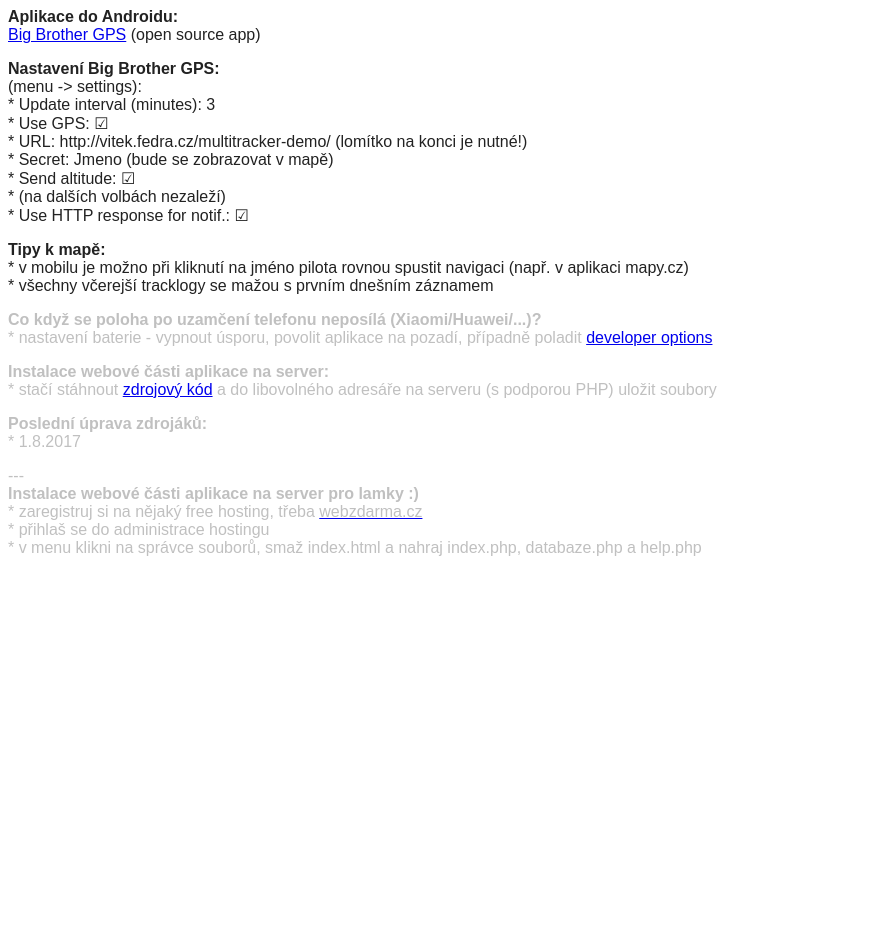
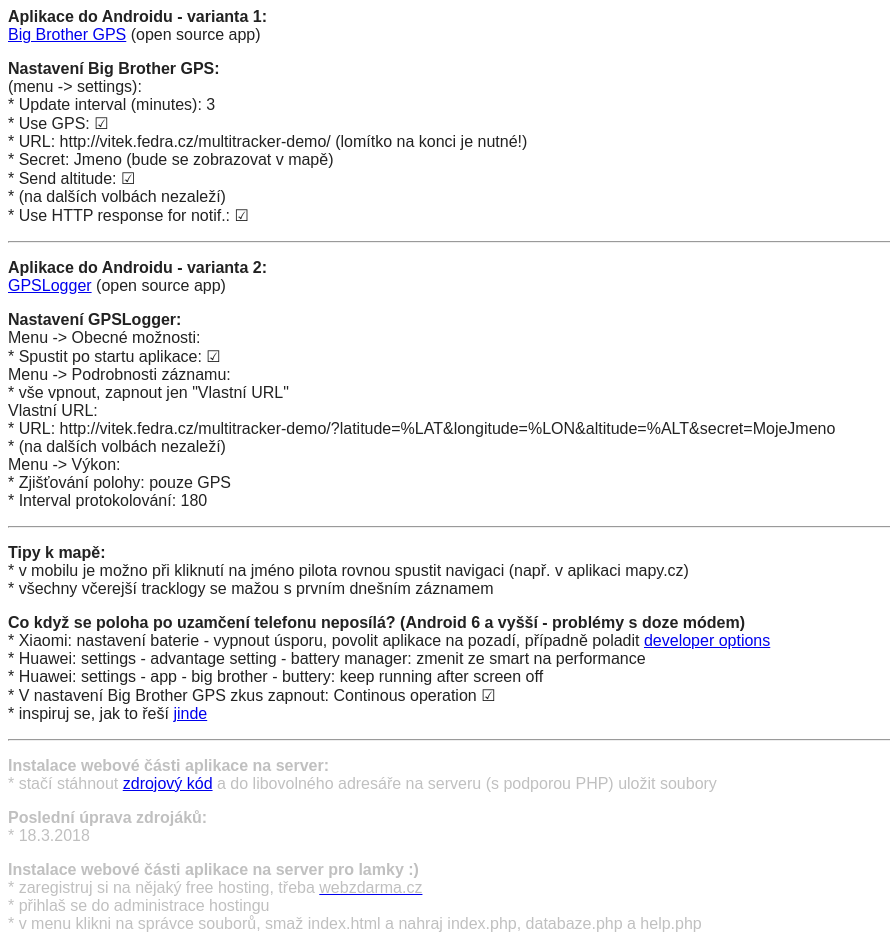
Before and after one commit to vitekf/MultiTracker, a PHP site: page /help.php in a window 1280 px wide. Shown: the whole page, without its empty margins (0-890 px from the left). Before the commit the page ends 556 px from the top, so only its background shows below. Run offline with PHP 8.4, Linux system fonts and the light colour scheme.

Commit message:
Update help.php

```diff
--- a/help.php
+++ b/help.php
@@ -1,9 +1,3 @@
-<?php
-define("_BBC_PAGE_NAME", "multitracker-help");
-define("_BBCLONE_DIR", "../stats/");
-define("COUNTER", _BBCLONE_DIR."mark_page.php");
-if (is_readable(COUNTER)) include_once(COUNTER);
-?>
 <html>
 	<head>
     <meta charset="utf-8">
@@ -14,7 +8,7 @@
   </style>
 	<body>
 		<p>
-			<strong>Aplikace do Androidu:</strong> <br>
+			<strong>Aplikace do Androidu - varianta 1:</strong> <br>
       <a href="https://play.google.com/store/apps/details?id=org.gnarf.bigbrother.gps">Big Brother GPS</a> (open source app)</p>
 		<p>
 			<strong>Nastavení Big Brother GPS:</strong><br />
@@ -26,9 +20,25 @@
 			* Send altitude: ☑ <br />
 			* (na dalších volbách nezaleží)<br />
 			* Use HTTP response for notif.: ☑
-	 </p>
-
-
+	  </p>
+		<hr>
+		<p>
+			<strong>Aplikace do Androidu - varianta 2:</strong> <br>
+      <a href="https://play.google.com/store/apps/details?id=com.mendhak.gpslogger">GPSLogger</a> (open source app)</p>
+		<p>
+			<strong>Nastavení GPSLogger:</strong><br />
+      Menu -&gt; Obecné možnosti:<br />
+			* Spustit po startu aplikace: ☑<br />
+      Menu -&gt; Podrobnosti záznamu:<br />
+			* vše vpnout, zapnout jen "Vlastní URL"<br />
+			Vlastní URL:<br />
+      * URL: http://vitek.fedra.cz/multitracker-demo/?latitude=%LAT&longitude=%LON&altitude=%ALT&secret=MojeJmeno<br />
+			* (na dalších volbách nezaleží)<br />
+			Menu -&gt; Výkon:<br />
+      * Zjišťování polohy: pouze GPS<br />
+			* Interval protokolování: 180<br />
+	  </p>
+    <hr>
     <p>
     <strong>Tipy k mapě:</strong><br />
     * v mobilu je možno při kliknutí na jméno pilota rovnou spustit navigaci (např. v aplikaci mapy.cz)<br />
@@ -36,20 +46,25 @@
     </p>
 
     <p>
+			<strong>Co když se poloha po uzamčení telefonu neposílá? (Android 6 a vyšší - problémy s doze módem)</strong><br />
+			* Xiaomi: nastavení baterie - vypnout úsporu, povolit aplikace na pozadí, případně  poladit <a href="https://www.youtube.com/watch?v=kinYsvd58NM">developer options</a><br />
+			* Huawei: settings - advantage setting - battery manager: zmenit ze smart na performance<br />
+			* Huawei: settings - app - big brother - buttery: keep running after screen off<br />
+			* V nastavení Big Brother GPS zkus zapnout: Continous operation ☑ <br />
+			* inspiruj se, jak to řeší <a href="https://support.endomondo.com/hc/en-us/articles/115000384453-Android-Disabling-App-Optimization">jinde</a>
+    </p>
+    <hr>
+    <p>
   		<font color="silver">
-			<strong>Co když se poloha po uzamčení telefonu neposílá (Xiaomi/Huawei/...)?</strong><br />
-			* nastavení baterie - vypnout úsporu, povolit aplikace na pozadí, případně  poladit <a href="https://www.youtube.com/watch?v=kinYsvd58NM">developer options</a><br />
-    </p>
-    <p>
 			<strong>Instalace webové části aplikace na server:</strong><br />
 			* stačí stáhnout <a href="http://vitek.fedra.cz/exit/?url=http://vitek.fedra.cz/multitracker-demo/multitracker-demo.zip&name=multitracker-zdrojaky">zdrojový kód</a> a do libovolného adresáře na serveru (s podporou PHP) uložit soubory<br />
     </p>
     <p>
 			<strong>Poslední úprava zdrojáků:</strong><br />
-			* 1.8.2017<br />
+			* 18.3.2018<br />
     </p>
+
     <p>
-      ---<br />
       <strong>Instalace webové části aplikace na server pro lamky :)</strong><br />
   		* zaregistruj si na nějaký free hosting, třeba <a href="https://www.webzdarma.cz/objednavka/order-free/"><font color="silver">webzdarma.cz</font></a><br />
   		* přihlaš se do administrace hostingu <br />
```
